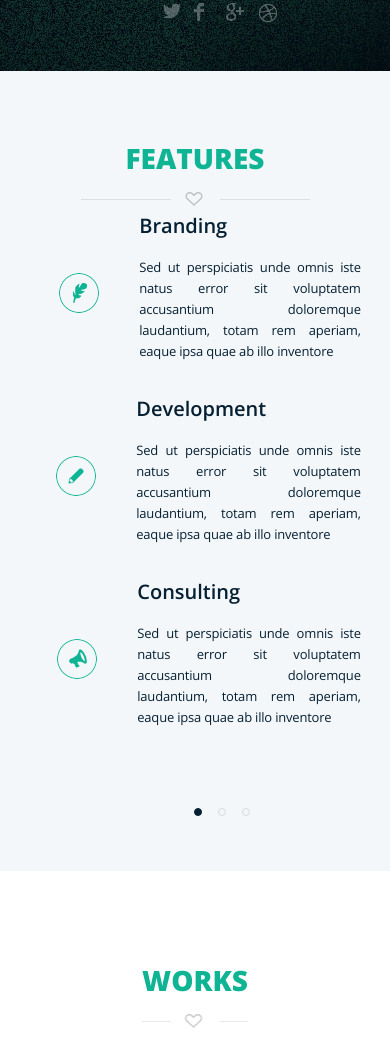
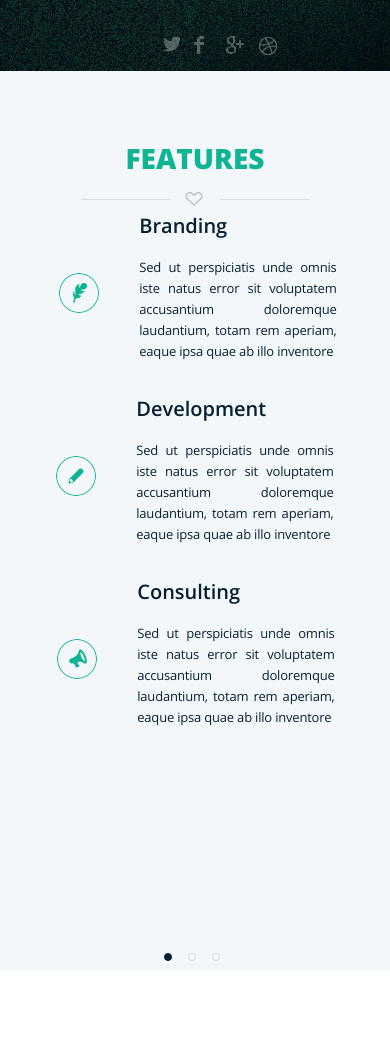
Before and after one commit to thePostas/brandi, a website: page app/index.html in a window 390 px wide. Shown: the part 729-1766 px from the top of the page. Drawn offline with nearby package versions, Linux system fonts and the light colour scheme.

Commit message:
many fixes

```diff
--- a/app/js/header_slider.js
+++ b/app/js/header_slider.js
@@ -17,7 +17,7 @@ function slide(buttonPosition) {
     autoScrollPosition = buttonPosition;
     headerBlocks[autoScrollPosition].classList.add('header-slider-content-box_active');
     headerButtons[autoScrollPosition].classList.add('header-slider-controls-button_active');
-    scrolledContainer.style.bottom = 300*(autoScrollPosition) + 'px';
+    scrolledContainer.style.transform =  'translateY(-' + 100*(autoScrollPosition) + '%)';
     autoScrollPosition++;
         if (autoScrollPosition === 3 ) {
             autoScrollPosition = 0;
--- a/app/less/_features_block.less
+++ b/app/less/_features_block.less
@@ -21,7 +21,7 @@
     height: 550px;
   }
   @media screen and (max-width: 1000px) {
-    height: 800px;
+    height: 900px;
   }
 }
 
@@ -42,36 +42,33 @@
   justify-content: center;
   align-items: center;
   height: 100%;
-
+  &__controls {
+    display: flex;
+    position: absolute;
+    bottom: 55px;
+    left: 47.8%;
+    @media screen and (max-width: 600px) {
+      left: 40%;
+      bottom: 10px;
+  }
+    &-button {
+      width: 8px;
+      height: 8px;
+      border: 1px solid #d4dade;
+      border-radius: 50%;
+      margin: 0 8px;
+      &_active {
+        border: 1px solid @blocks-text-color;
+        background-color: @blocks-text-color;
+      }
+    }
+  }
   &__inner-content {
     position: absolute;
     display: flex;
     transition: all 1s;
   }
-  &__content-box {
-    display: flex;
-    &-element {
-      color: @blocks-text-color;
-      max-width: 33%;
-      padding-left: 55px;
-      padding-right: 21px;
-      margin-left: 30px;
-      @media screen and (max-width: 1000px) {
-        max-width: 100%;
-        padding: 0;
-      }
-      &-title {
-        font: 20px OpenSansSemiBold, sans-serif;
-        margin-bottom: 18px;
-      }
-      &-text {
-        text-align: justify;
-        font: 13px OpenSansRegular, sans-serif;
-        line-height: 21px;
-        letter-spacing: -0.2px;
-      }
-    }
-  }
+
   &__content {
     position: relative;
     height: 65%;
@@ -79,18 +76,26 @@
     overflow: hidden;
     @media screen and (max-width: 1000px) {
       width: 85%;
-    }
-    @media screen and (max-width: 600px) {
-      height: 120%;
+      height: 100%;
     }
     &-box {
+      display: flex;
+      width: 100%;
       transition: all 0.5s;
       filter: opacity(0);
       @media screen and (max-width: 1000px) {
         flex-direction: column;
         width: 100%;
       }
+      &_active {
+        filter: opacity(1);
+      }
       &-element {
+        color: @blocks-text-color;
+        width: 33%;
+        padding-left: 55px;
+        padding-right: 21px;
+        margin-left: 30px;
         &_first {
           background: url('../img/features_feather.png') no-repeat 0px 4px;
         }
@@ -103,34 +108,22 @@
           background: url('../img/features_megaphone.png') no-repeat 0px 4px;
         }
         @media screen and (max-width: 1000px) {
+          width: 90%;
           flex-direction: column;
           margin-bottom: 10%;
-        }
-        @media screen and (max-width: 1000px) {
-          background-position:0px 55%;
-          //background-size: 10%;
+          background-position: 0px 55%;
           padding-left: 80px;
         }
-      }
-      &_active {
-        filter: opacity(1);
-      }
-    }
-  }
-  &__controls {
-    display: flex;
-    position: absolute;
-    bottom: 55px;
-    left: 47.8%;
-    &-button {
-      width: 8px;
-      height: 8px;
-      border: 1px solid #d4dade;
-      border-radius: 50%;
-      margin: 0 8px;
-      &_active {
-        border: 1px solid @blocks-text-color;
-        background-color: @blocks-text-color;
+        &-title {
+          font: 20px OpenSansSemiBold, sans-serif;
+          margin-bottom: 18px;
+        }
+        &-text {
+          text-align: justify;
+          font: 13px OpenSansRegular, sans-serif;
+          line-height: 21px;
+          letter-spacing: -0.2px;
+        }
       }
     }
   }
--- a/app/less/_header.less
+++ b/app/less/_header.less
@@ -33,6 +33,7 @@
     bottom: 48px;
     @media screen and (max-width: 640px) {
       left: 40%;
+      bottom: 15px;
     }
   }
   &__mobile-menu {
@@ -143,6 +144,9 @@
       }
       &-title{
         font-size: 62px;
+        @media screen and (max-width: 1000px) {
+          font-size: 48px;
+        }
         &-important {
           font-family: OpenSansBold, sans-serif;
         }
@@ -151,6 +155,9 @@
         margin-left: -5px;
         font-size: 48px;
         margin-bottom: 18px;
+        @media screen and (max-width: 1000px) {
+          font-size: 32px;
+        }
         &-colored {
           color: #0feb9e;
         }
@@ -167,7 +174,7 @@
           width: 28px;
           border-bottom: 1px solid #0feb9e;
           @media screen and (max-width: 1100px) {
-            left: 120px;
+            display: none;
           }
         }
         &:after {
@@ -178,7 +185,7 @@
           width: 28px;
           border-bottom: 1px solid #0feb9e;
           @media screen and (max-width: 1100px) {
-            right: 120px;
+            display: none;
           }
         }
       }
--- a/app/less/_team.less
+++ b/app/less/_team.less
@@ -5,7 +5,7 @@
   flex-direction: column;
   align-items: center;
   box-sizing: border-box;
-  padding-top: 90px;
+  padding-top: 55px;
   &__text-content {
     font: 18px OpenSansSemiBold;
     text-align: center;
```
Also changed, not shown: app/css/main.css.
